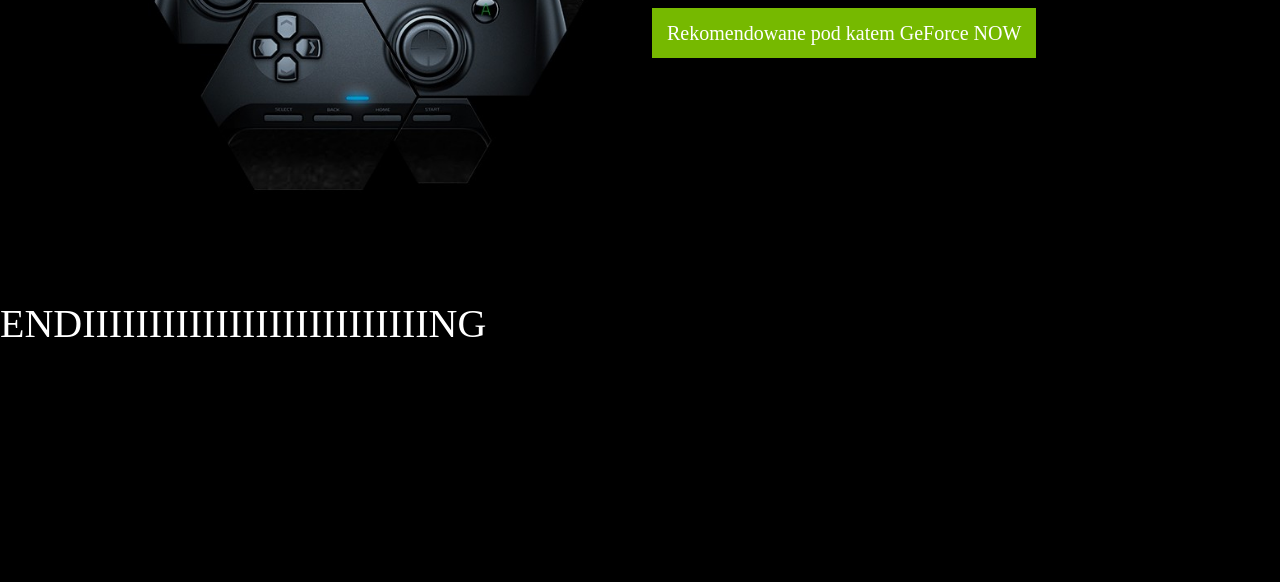
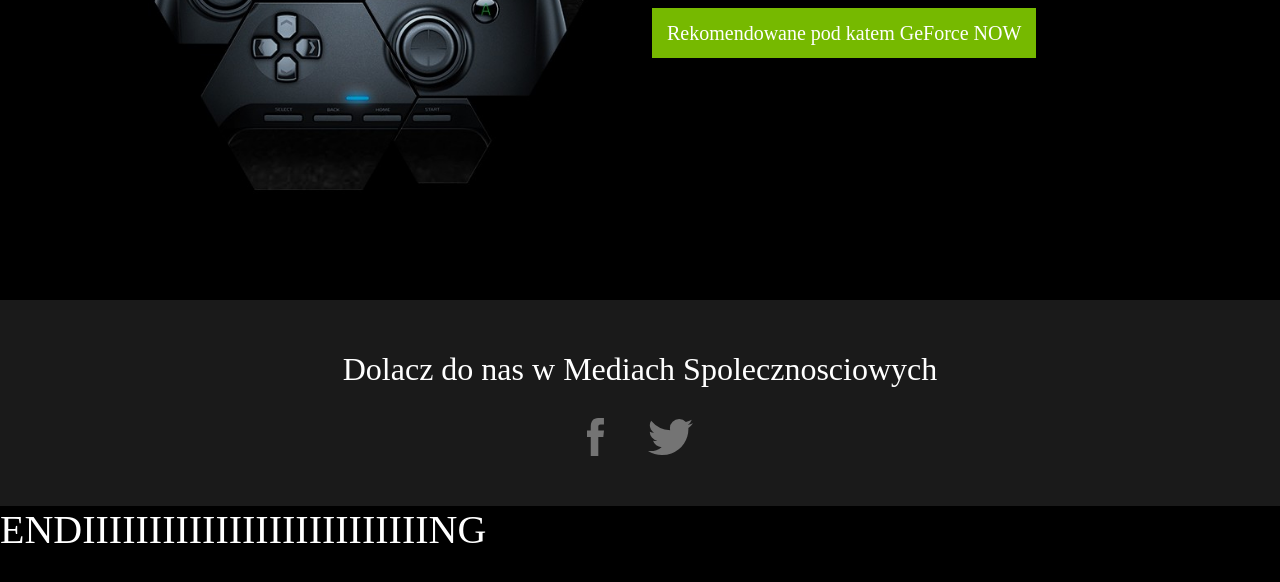
Before and after one commit to BartekJunior/GeforceNow, a plain HTML site: page index.html in a window 1280 px wide. Shown: the part 8861-9443 px from the top of the page. Drawn offline with nearby package versions, Linux system fonts and the light colour scheme; a web font is replaced by a local one.

Commit message:
social done

```diff
--- a/css/styles.css
+++ b/css/styles.css
@@ -437,3 +437,21 @@ h6 {
 #future-pad-section .col-md-9 {
     margin: 0 auto;
 }
+
+
+/*------------------- SOCIAL SECTION -------------------*/
+
+
+#social-section {
+    background-color: #1A1A1A;
+    padding: 50px 0;
+    text-align: center;
+}
+
+#social-section .container {
+    margin: 0 auto 0;
+}
+
+#social-section img {
+    margin: 30px 20px 0 20px;
+}
--- a/index.html
+++ b/index.html
@@ -576,6 +576,19 @@
     </section>
 
 
+    <!------------------------ SOCIAL SECTION ------------------------->
+
+    <section id="social-section">
+        <div class="container">
+
+            <h2>Dolacz do nas w Mediach Spolecznosciowych</h2>
+            <a href="https://facebook.com"><img src="./img/icon-facebook.svg" alt="facebook"></a>
+            <a href="https://twitter.com"><img src="./img/icon-twitter.svg" alt="twitter"></a>
+
+        </div>
+
+
+    </section>
 
 
 
```
Also changed, not shown: img/icon-facebook.svg (added), img/icon-twitter.svg (added).
